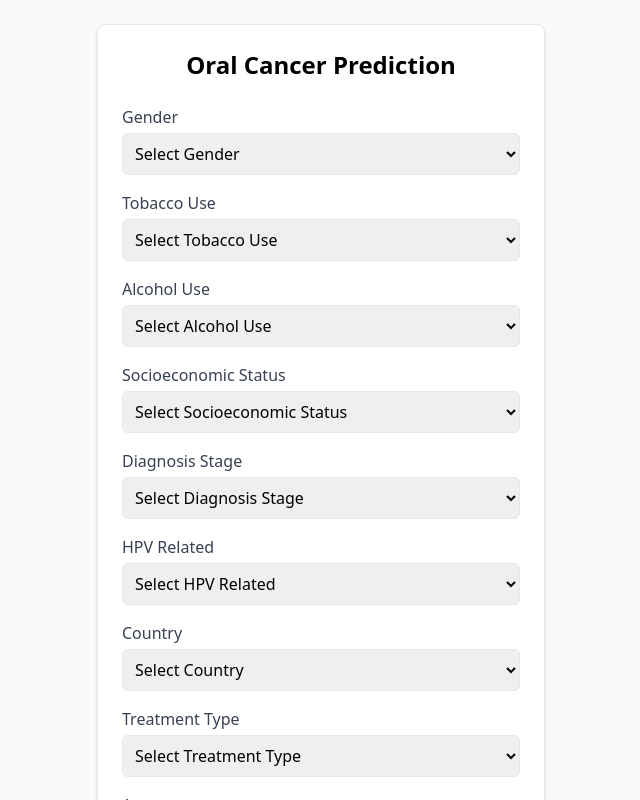
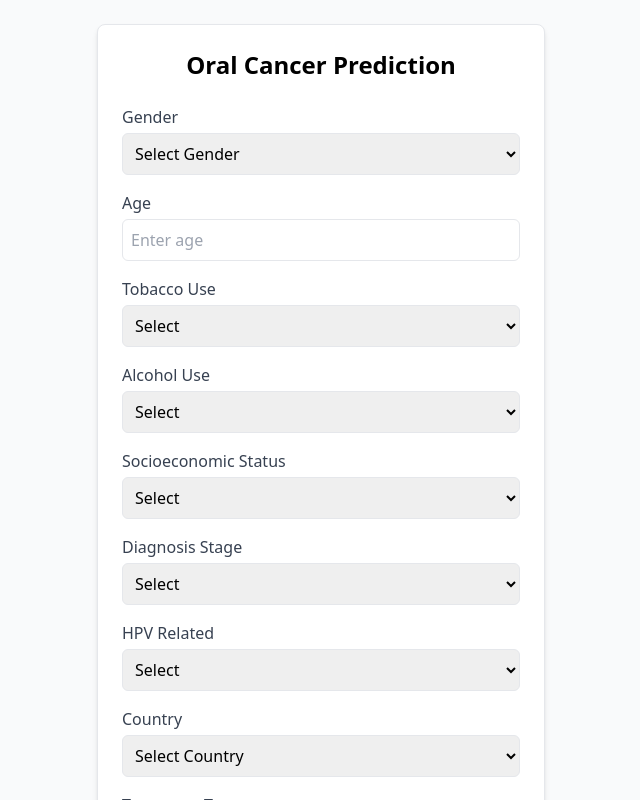
Before and after one commit to Sandeepkandula2004/Oral_cancer_pred, a React (Vite) app in the folder frontend/my-react-app/: page / in a window 1280 px wide. Shown: the top 800 px of the page, without its empty margins (319-959 px from the left). Built offline with nearby package versions, Linux system fonts and the light colour scheme.

Commit message:
Update App.jsx

```diff
--- a/frontend/my-react-app/src/App.jsx
+++ b/frontend/my-react-app/src/App.jsx
@@ -25,8 +25,6 @@ export default function FormComponent() {
   });
 
   const [prediction, setPrediction] = useState(null);
-  const [loading, setLoading] = useState(false);
-  const [error, setError] = useState(null);
 
   const handleChange = (e) => {
     setFormData({ ...formData, [e.target.name]: e.target.value });
@@ -34,28 +32,17 @@ export default function FormComponent() {
 
   const handleSubmit = async (e) => {
     e.preventDefault();
-    setLoading(true);
-    setError(null);
-    setPrediction(null);
-
     try {
       const response = await fetch("https://oral-cancer-prediction.onrender.com/api/predict", {
         method: "POST",
         headers: { "Content-Type": "application/json" },
         body: JSON.stringify(formData),
       });
-
-      // Check if response is not empty and is JSON
-      const text = await response.text();
-      if (!text) throw new Error("Empty response from server");
-
-      const result = JSON.parse(text);
+      const result = await response.json();
       setPrediction(result.prediction);
     } catch (error) {
       console.error("Error submitting form:", error);
-      setError("Failed to get prediction. Please try again.");
-    } finally {
-      setLoading(false);
+      setPrediction("Error in prediction");
     }
   };
 
@@ -64,60 +51,93 @@ export default function FormComponent() {
       <div className="w-full max-w-md p-6 bg-white shadow-md rounded-lg border border-gray-200">
         <h1 className="text-2xl font-semibold text-center mb-6">Oral Cancer Prediction</h1>
         <form onSubmit={handleSubmit} className="space-y-4">
-          {[
-            { label: "Gender", name: "gender", options: ["Male", "Female"] },
-            { label: "Tobacco Use", name: "tobaccoUse", options: ["1", "0"] },
-            { label: "Alcohol Use", name: "alcoholUse", options: ["1", "0"] },
-            { label: "Socioeconomic Status", name: "socioeconomicStatus", options: ["High", "Middle", "Low"] },
-            { label: "Diagnosis Stage", name: "diagnosisStage", options: ["Early", "Moderate", "Late"] },
-            { label: "HPV Related", name: "hpvRelated", options: ["1", "0"] },
-            { label: "Country", name: "country", options: countryOptions },
-            { label: "Treatment Type", name: "treatmentType", options: treatmentOptions },
-          ].map(({ label, name, options }) => (
-            <label key={name} className="block">
-              <span className="text-gray-700">{label}</span>
-              <select
-                name={name}
-                onChange={handleChange}
-                required
-                className="w-full mt-1 p-2 border rounded-md"
-              >
-                <option value="">Select {label}</option>
-                {options.map((option) => (
-                  <option key={option} value={option}>{option}</option>
-                ))}
-              </select>
-            </label>
-          ))}
+          <label className="block">
+            <span className="text-gray-700">Gender</span>
+            <select name="gender" onChange={handleChange} required className="w-full mt-1 p-2 border rounded-md">
+              <option value="">Select Gender</option>
+              <option value="Male">Male</option>
+              <option value="Female">Female</option>
+            </select>
+          </label>
 
           <label className="block">
             <span className="text-gray-700">Age</span>
-            <input
-              type="number"
-              name="age"
-              placeholder="Enter age"
-              onChange={handleChange}
-              required
-              className="w-full mt-1 p-2 border rounded-md"
-            />
+            <input type="number" name="age" placeholder="Enter age" onChange={handleChange} required className="w-full mt-1 p-2 border rounded-md" />
           </label>
 
-          <button
-            type="submit"
-            className="w-full bg-blue-600 text-white py-2 rounded-md hover:bg-blue-700 transition"
-            disabled={loading}
-          >
-            {loading ? "Submitting..." : "Submit"}
+          <label className="block">
+            <span className="text-gray-700">Tobacco Use</span>
+            <select name="tobaccoUse" onChange={handleChange} required className="w-full mt-1 p-2 border rounded-md">
+              <option value="">Select</option>
+              <option value="1">Yes</option>
+              <option value="0">No</option>
+            </select>
+          </label>
+
+          <label className="block">
+            <span className="text-gray-700">Alcohol Use</span>
+            <select name="alcoholUse" onChange={handleChange} required className="w-full mt-1 p-2 border rounded-md">
+              <option value="">Select</option>
+              <option value="1">Yes</option>
+              <option value="0">No</option>
+            </select>
+          </label>
+
+          <label className="block">
+            <span className="text-gray-700">Socioeconomic Status</span>
+            <select name="socioeconomicStatus" onChange={handleChange} required className="w-full mt-1 p-2 border rounded-md">
+              <option value="">Select</option>
+              <option value="High">High</option>
+              <option value="Middle">Middle</option>
+              <option value="Low">Low</option>
+            </select>
+          </label>
+
+          <label className="block">
+            <span className="text-gray-700">Diagnosis Stage</span>
+            <select name="diagnosisStage" onChange={handleChange} required className="w-full mt-1 p-2 border rounded-md">
+              <option value="">Select</option>
+              <option value="Early">Early</option>
+              <option value="Moderate">Moderate</option>
+              <option value="Late">Late</option>
+            </select>
+          </label>
+
+          <label className="block">
+            <span className="text-gray-700">HPV Related</span>
+            <select name="hpvRelated" onChange={handleChange} required className="w-full mt-1 p-2 border rounded-md">
+              <option value="">Select</option>
+              <option value="1">Yes</option>
+              <option value="0">No</option>
+            </select>
+          </label>
+
+          <label className="block">
+            <span className="text-gray-700">Country</span>
+            <select name="country" onChange={handleChange} required className="w-full mt-1 p-2 border rounded-md">
+              <option value="">Select Country</option>
+              {countryOptions.map((country) => (
+                <option key={country} value={country}>{country}</option>
+              ))}
+            </select>
+          </label>
+
+          <label className="block">
+            <span className="text-gray-700">Treatment Type</span>
+            <select name="treatmentType" onChange={handleChange} required className="w-full mt-1 p-2 border rounded-md">
+              <option value="">Select Treatment</option>
+              {treatmentOptions.map((treatment) => (
+                <option key={treatment} value={treatment}>{treatment}</option>
+              ))}
+            </select>
+          </label>
+
+          <button type="submit" className="w-full bg-blue-600 text-white py-2 rounded-md hover:bg-blue-700 transition">
+            Submit
           </button>
         </form>
 
-        {error && (
-          <div className="mt-4 p-3 bg-red-100 text-red-700 text-center rounded-md border">
-            {error}
-          </div>
-        )}
-
-        {prediction !== null && !error && (
+        {prediction !== null && (
           <div className="mt-4 p-3 bg-gray-100 text-center rounded-md border">
             <strong>Prediction:</strong> {prediction}
           </div>
```
